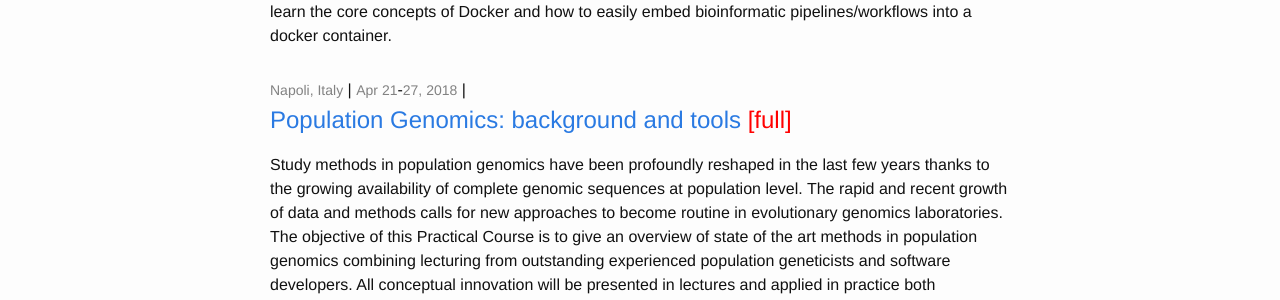
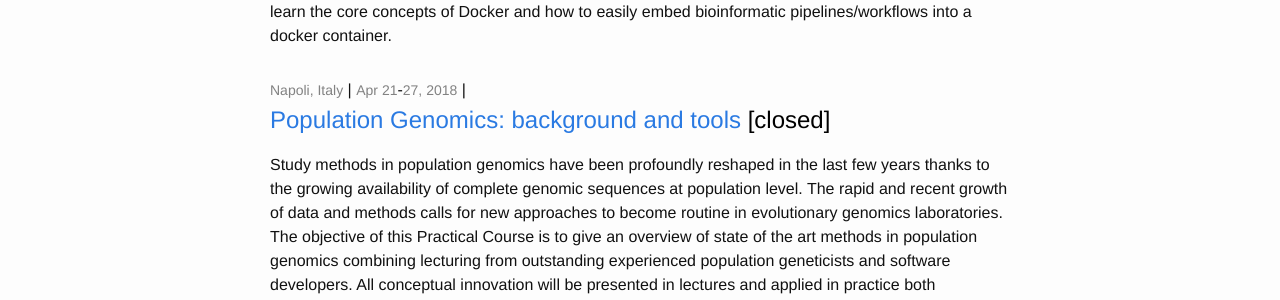
Before and after one commit to ELIXIR-IIB-training/website, a Jekyll site: the page built from courses/index.html, in a window 1280 px wide and 900 px high. Shown: the part 397-697 px from the top of the window. Built offline with Jekyll 4.4.1, drawn with Linux system fonts in a browser that asks for light colours.

Commit message:
Status Update

```diff
--- a/_posts/2018-04-21-PopGen-Napoli.md
+++ b/_posts/2018-04-21-PopGen-Napoli.md
@@ -1,6 +1,6 @@
 ---
 layout: post
-title:  "Population Genomics: background and tools <font color='red'>[full]</font>"
+title:  "Population Genomics: background and tools <font color='black'>[closed]</font>"
 date_start:   2018-04-21
 date_end:   2018-04-27
 venue: Napoli, Italy
```
